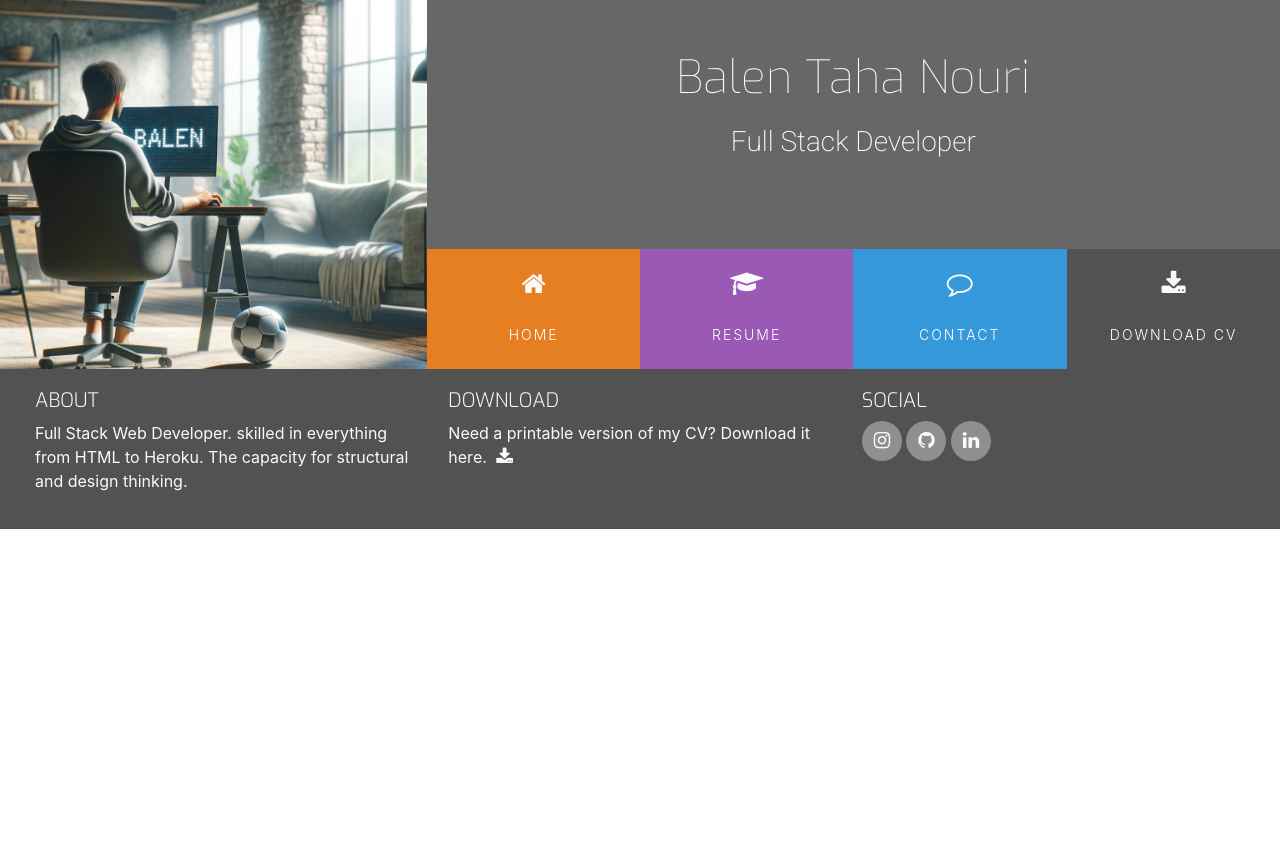
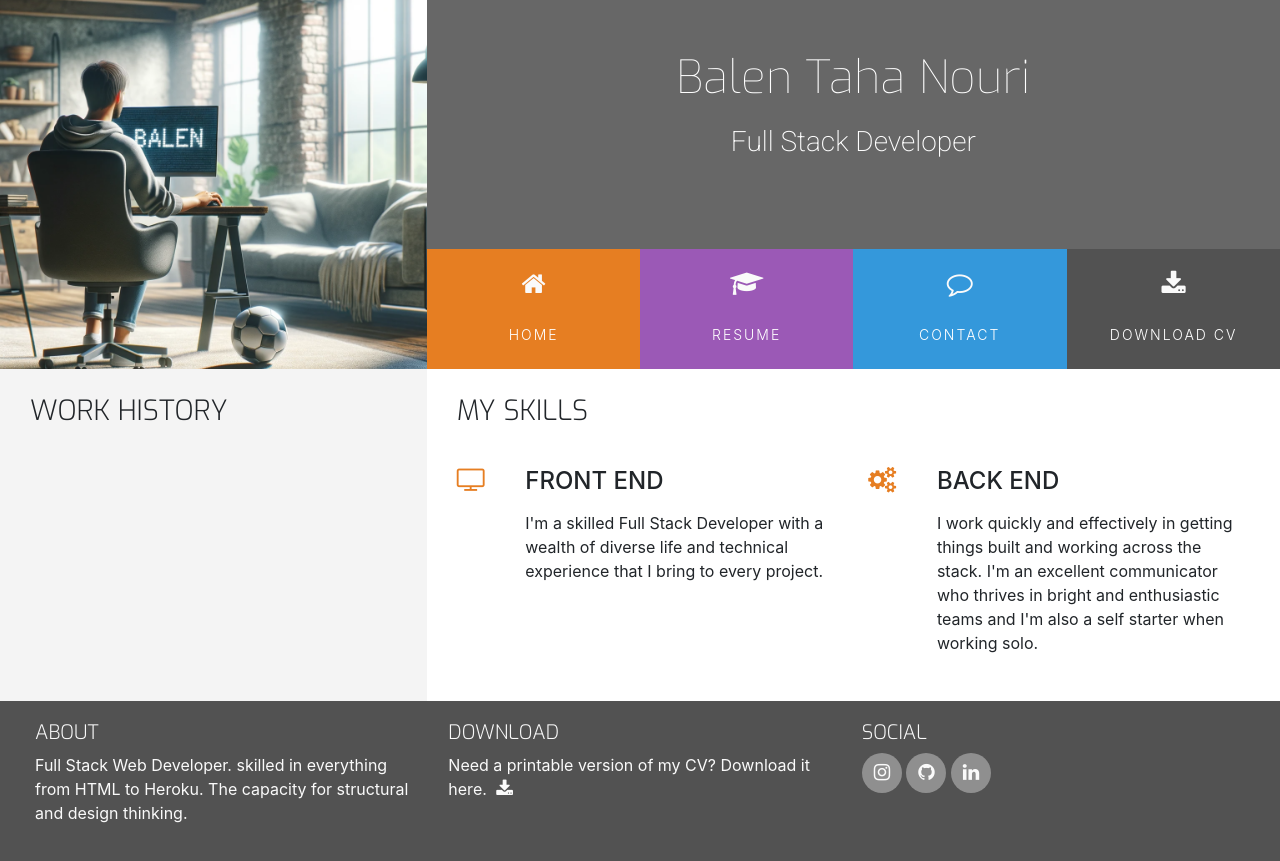
Before and after one commit to balennouri/resume-project-balen-nouri, a plain HTML site: page resume.html in a window 1280 px wide. Before the commit the page ends 800 px from the top, so only its background shows below. Drawn offline with nearby package versions, Linux system fonts and the light colour scheme.

Commit message:
Feat: Style my resume file.

```diff
--- a/resume.html
+++ b/resume.html
@@ -55,7 +55,54 @@
             </div>
         </div>
     </header>
-    <section>
+    <section class="container-fluid">
+        <div class="row">
+            <div class="col-md-4 bg-color-personal-info section-column">
+                <div class="row">
+                    <div class="col-12">
+                        <h3 class="section-heading uppercase">Work history</h3>
+                    </div>
+                </div>
+            </div>
+            <div class="col-md-8 bg-color-three-reasons section-column">
+                <div class="row">
+                    <div class="col">
+                        <h3 class="section-heading uppercase">My skills</h3>
+                    </div>
+                </div>
+                <div class="row">
+                    <div class="col-10 offset-1 offset-sm-0 col-sm col-md-6">
+                        <div class="row">
+                            <div class="col-2">
+                                <i class="three-reasons-icon fa fa-tv" aria-hidden="true"></i>
+                            </div>
+                            <div class="col-10">
+                                <h4 class="three-reasons-heading uppercase">Front end</h4>
+                                <p>I'm a skilled Full Stack Developer with a wealth of diverse life and technical
+                                    experience that I bring to every project.</p>
+
+                            </div>
+                        </div>
+                    </div>
+                    <div class="col-10 offset-1 offset-sm-0 col-sm col-md-6">
+                        <div class="row">
+                            <div class="col-2">
+                                <i class="three-reasons-icon fa fa-gears" aria-hidden="true"></i>
+                            </div>
+                            <div class="col-10">
+                                <h4 class="three-reasons-heading uppercase">back end</h4>
+                                <p>
+                                    I work quickly and effectively in getting things built and working across the stack. I'm an excellent
+                                    communicator who thrives in bright and enthusiastic teams and
+                                    I'm also a self starter when working solo.
+                                </p>
+
+                            </div>
+                        </div>
+                    </div>
+                </div>
+            </div>
+        </div>
 
     </section>
     <footer class="container-fluid">
```
